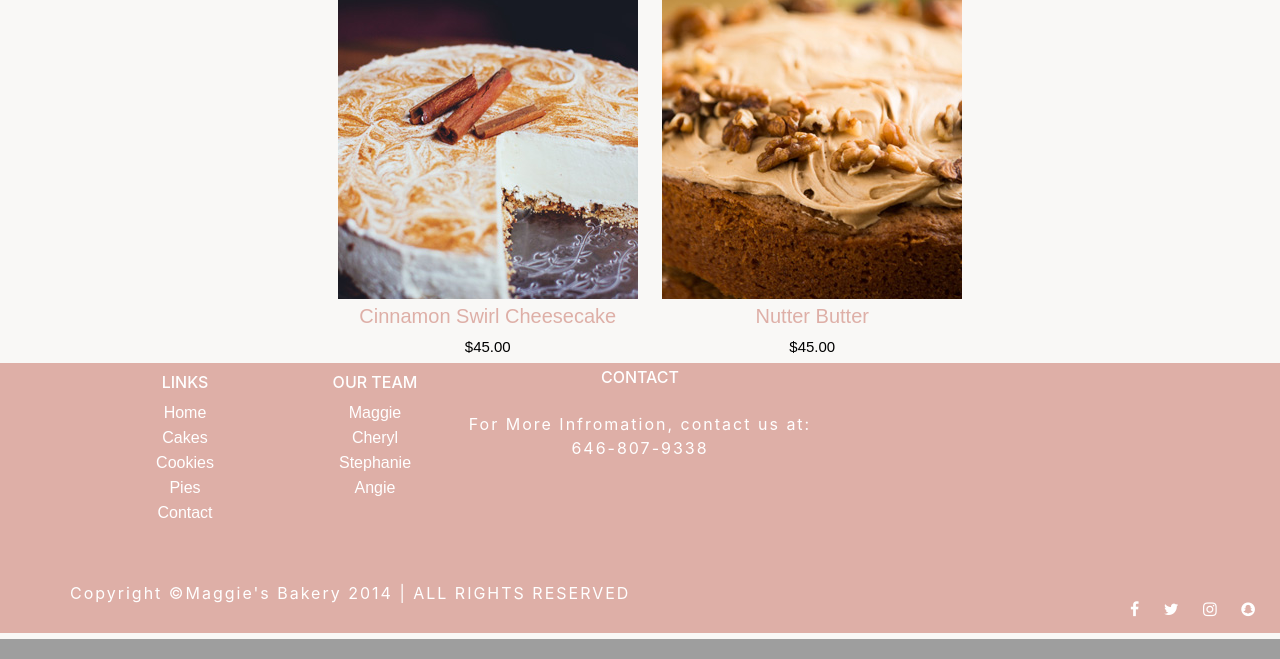
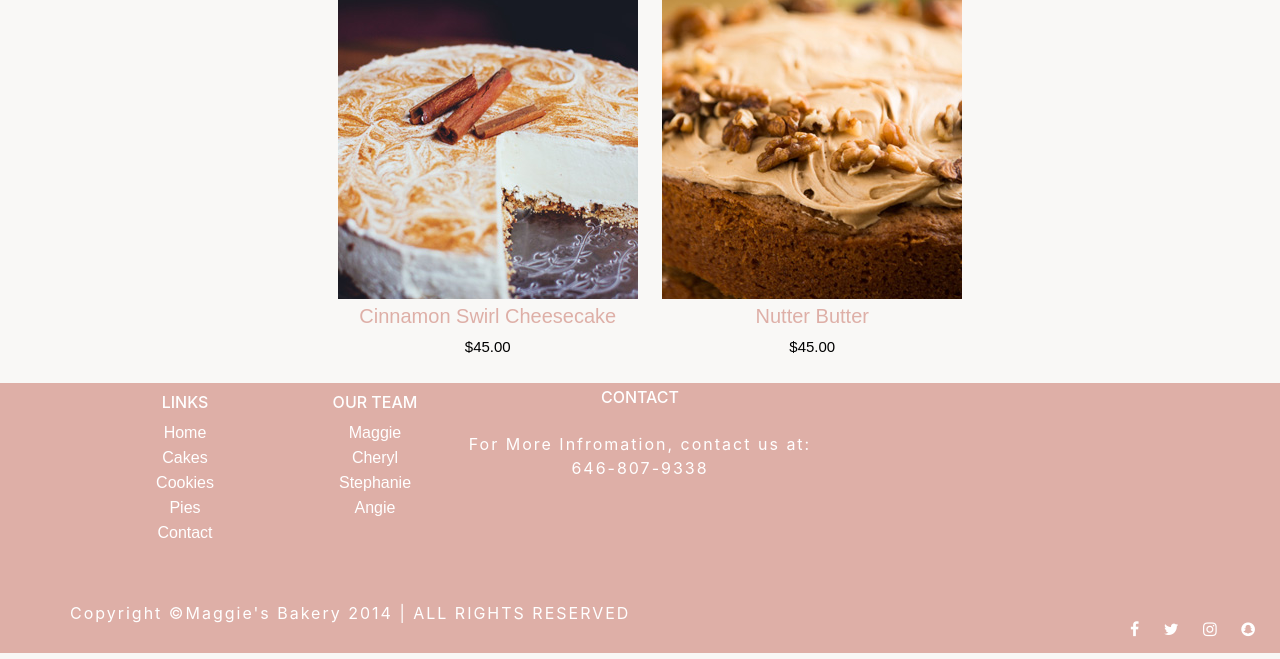
Before and after one commit to mfranl95/MaggiesBakery, a PHP site: page /cakes.html in a window 1280 px wide. Shown: the part 1769-2428 px from the top of the page. Run offline with PHP 8.4, Linux system fonts and the light colour scheme.

Commit message:
Update main.css

```diff
--- a/css/main.css
+++ b/css/main.css
@@ -474,7 +474,7 @@ i:hover{
 
 footer, .footer-nav li a{
  	list-style: none;
- 	margin-top: 5px;
+ 	margin-top: 25px;
  	color: #fff;
  	text-align: center;
  	padding-top: 5px;
```
